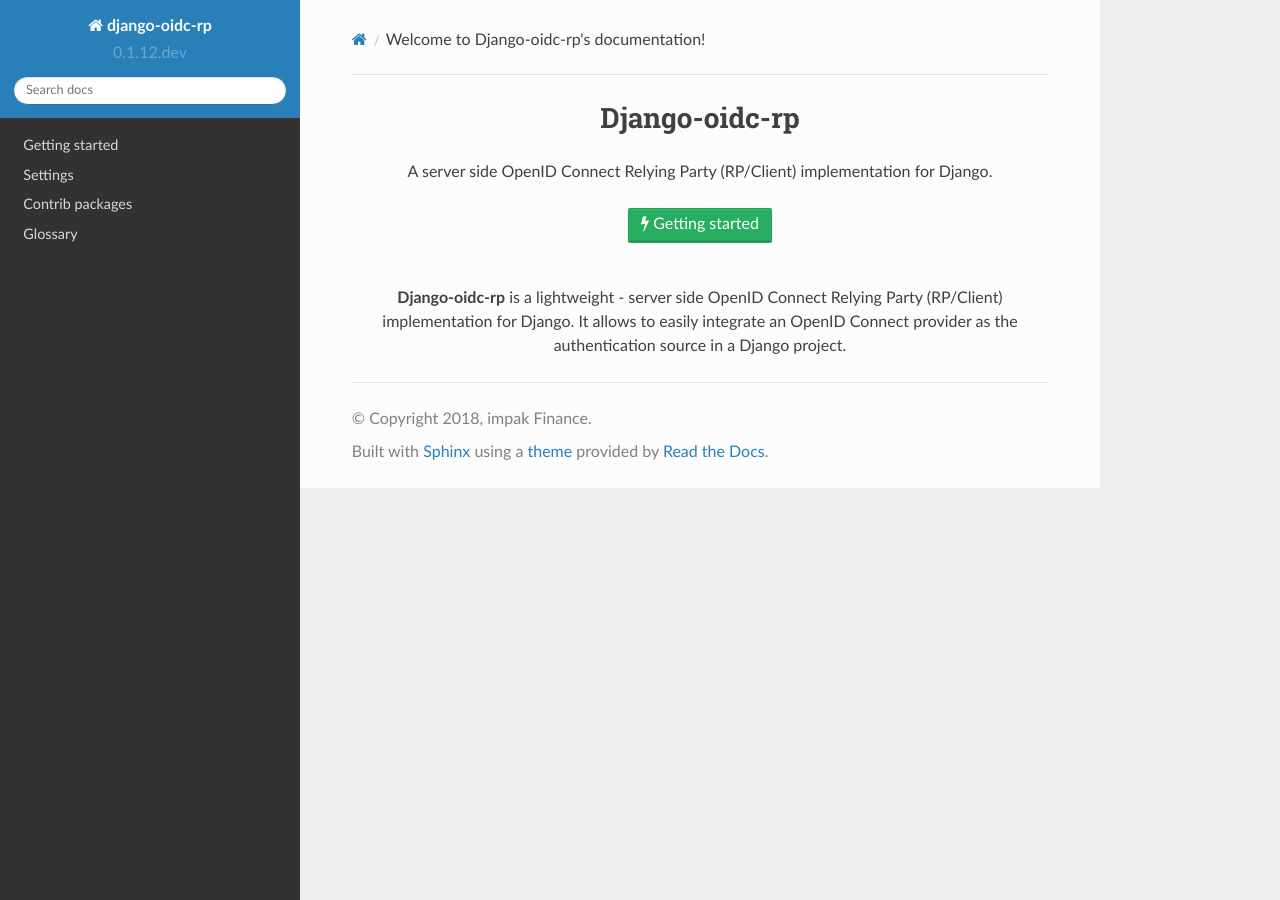
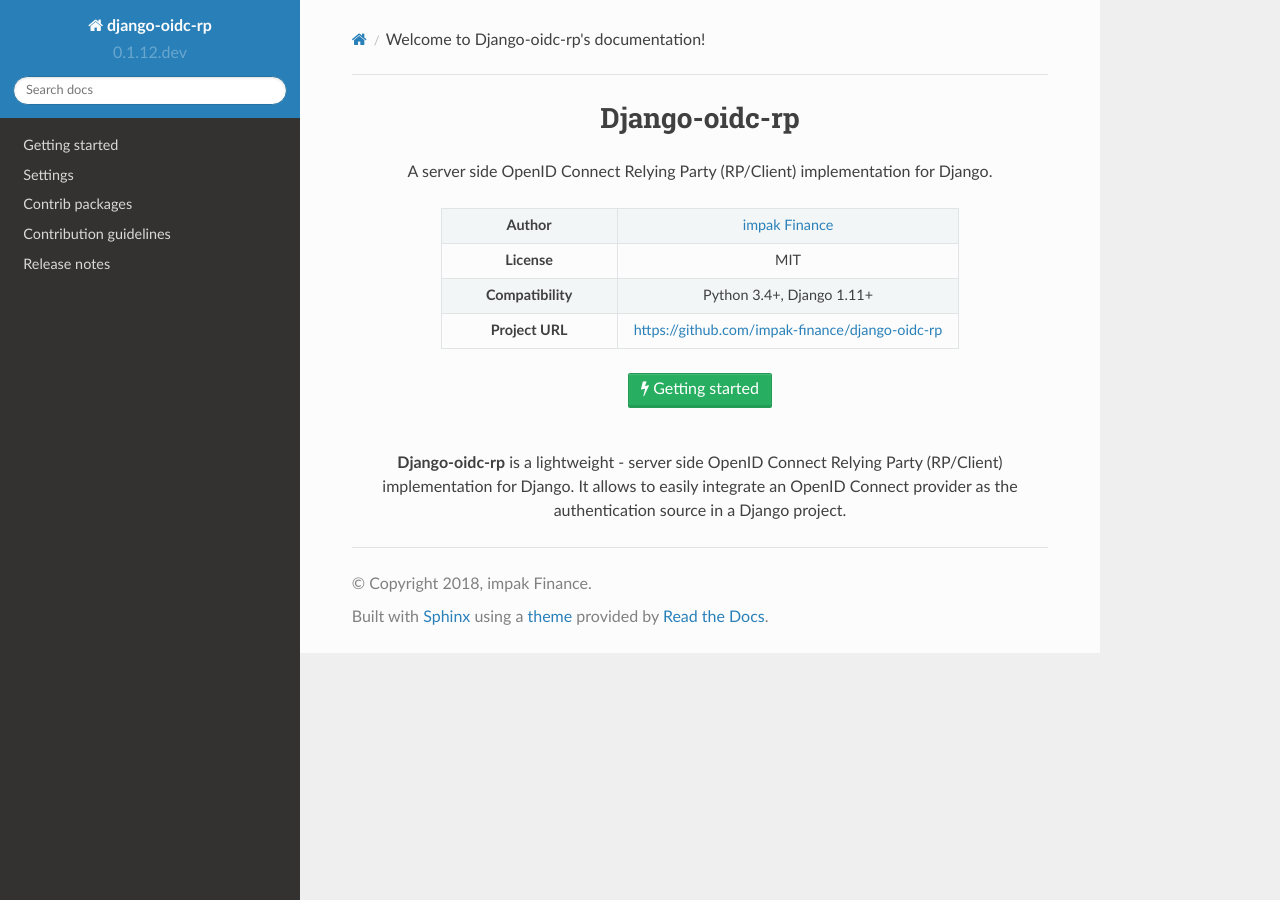
Before and after one commit to impak-finance/django-oidc-rp, a Sphinx documentation site: the page built from docs/index.rst, in a window 1280 px wide. Built offline with Sphinx 7.4.7 and the Read the Docs theme 2.0.0, drawn with Linux system fonts in a browser that asks for light colours.

Commit message:
Added missing documentation sections

```diff
--- a/docs/_templates/indexcontent.html
+++ b/docs/_templates/indexcontent.html
@@ -6,6 +6,32 @@
 <div class="figure align-center" id="id1">
   <h1>Django-oidc-rp</h1>
   <p>A server side OpenID Connect Relying Party (RP/Client) implementation for Django.</p>
+
+  <table class="docutils" border="1" style="margin:0 auto;">
+    <colgroup>
+      <col width="34%">
+      <col width="66%">
+    </colgroup>
+    <tbody valign="top">
+      <tr class="row-even">
+        <td><strong>Author</strong></td>
+        <td><a href="http://github.com/impak-finance/">impak Finance</a></td>
+      </tr>
+      <tr class="row-even">
+        <td><strong>License</strong></td>
+        <td>MIT</td>
+      </tr>
+      <tr class="row-even">
+        <td><strong>Compatibility</strong></td>
+        <td>Python 3.4+, Django 1.11+</td>
+      </tr>
+      <tr class="row-even">
+        <td><strong>Project URL</strong></td>
+        <td><a href="https://github.com/impak-finance/django-oidc-rp">https://github.com/impak-finance/django-oidc-rp</a></td>
+      </tr>
+    </tbody>
+  </table>
+
   <p class="align-center"><a href="{{ pathto("getting_started") }}" class="btn btn-primary" title="Getting started"><span class="fa fa-bolt">&nbsp;Getting started</span></a></p>
 </div>
 <br />
--- a/docs/contrib_packages/index.rst
+++ b/docs/contrib_packages/index.rst
@@ -1,6 +1,10 @@
 ################
 Contrib packages
 ################
+
+Django-oidc-rp follows Python's "batteries included" philosophy. It ships with some optional tools
+that you can use to solve common problems that are mostly encountered when implementing OpenID
+Connect relying parties.
 
 .. toctree::
     :maxdepth: 1
--- a/docs/getting_started.rst
+++ b/docs/getting_started.rst
@@ -150,6 +150,9 @@ the ones provided by django-oidc-rp. Here is an example:
       </body>
     </html>
 
+|
+
+*Congrats! You’re in!*
 
 .. _pip: https://github.com/pypa/pip
 .. _pipenv: https://github.com/pypa/pipenv
--- a/docs/glossary.rst
+++ /dev/null
@@ -1,3 +0,0 @@
-########
-Glossary
-########
--- a/docs/index.rst
+++ b/docs/index.rst
@@ -8,7 +8,8 @@ Welcome to django-oidc-rp's documentation!
    getting_started
    settings
    contrib_packages/index
-   glossary
+   contribution_guidelines
+   release_notes/index
 
 Indices and tables
 ==================
```
Also changed, not shown: docs/contrib_packages/drf.rst (+7 -0 lines), docs/contribution_guidelines.rst (added, +82 -0 lines), docs/release_notes/index.rst (added, +13 -0 lines), docs/release_notes/v0.2.rst (added, +14 -0 lines).
